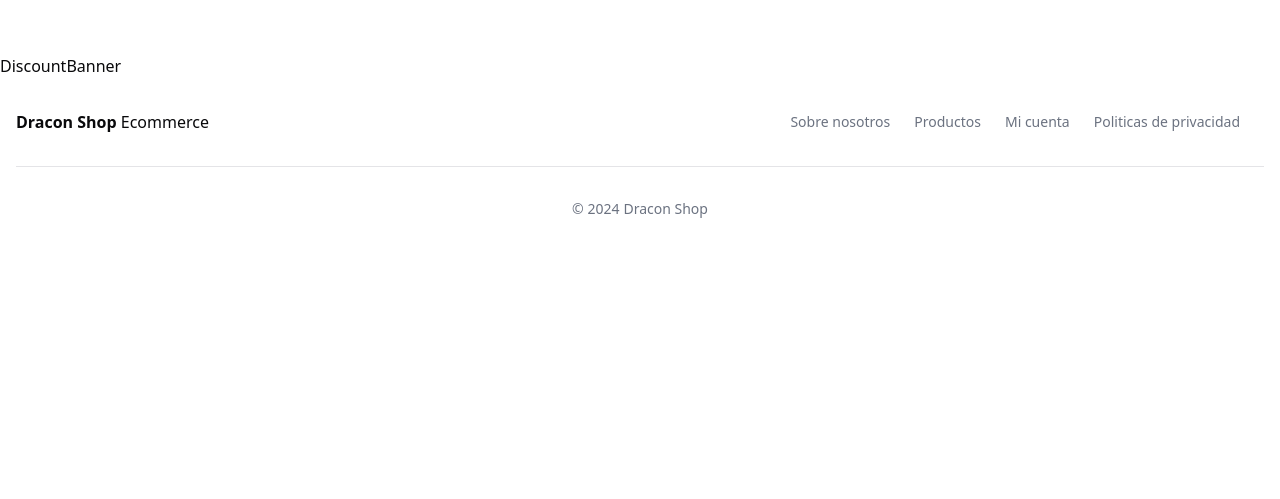
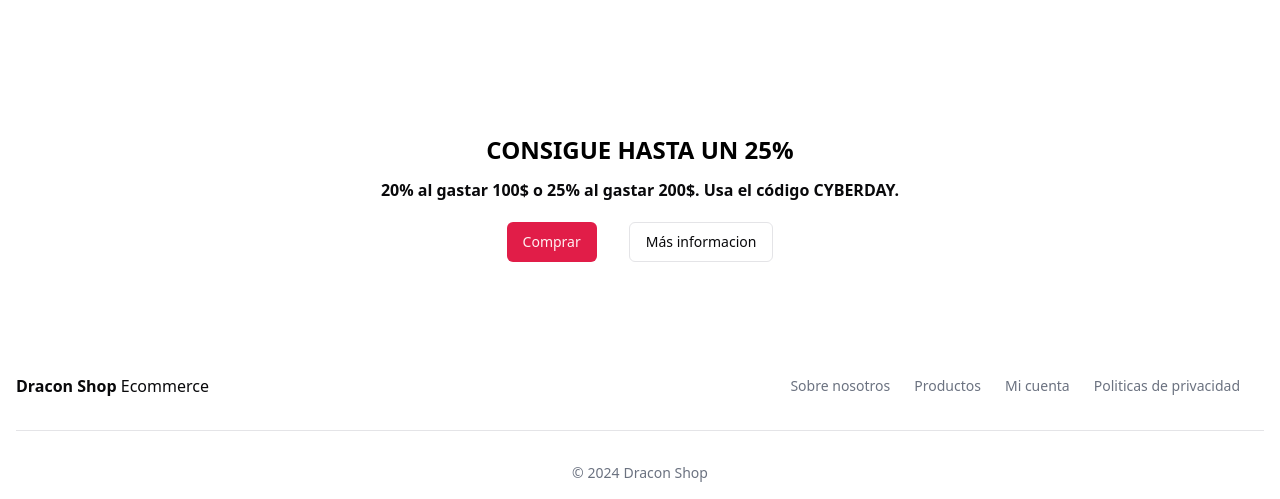
Before and after one commit to brandovidal/nestjs-ecommerce-app, a Next.js app: page / in a window 1280 px wide. Shown: the part 1097-1596 px from the top of the page. Before the commit the page ends 1332 px from the top, so only its background shows below. Built offline with nearby package versions, Linux system fonts and the light colour scheme; no server answers.

Commit message:
feat: create discount banner

```diff
--- a/src/sections/home/carousel-banner/carousel-banner.tsx
+++ b/src/sections/home/carousel-banner/carousel-banner.tsx
@@ -52,7 +52,7 @@ const CarouselBanner = () => {
             <CarouselItem key={id} onClick={() => router.push(link)} className="cursor-pointer">
               <Card className="shadow-none border-none bg-transparent">
                 <CardContent className="flex flex-col justify-center items-center text-center p-2">
-                  <p className="sm:text-lg text-wrap text-gray-900 dark:text-red-50 font-semibold">{title}</p>
+                  <p className="sm:text-lg text-wrap text-gray-900 dark:text-red-50 font-bold">{title}</p>
                   <p className="text-xs sm:text-sm text-wrap text-gray-900 dark:text-red-50 font-medium">{description}</p>
                 </CardContent>
               </Card>
--- a/src/sections/home/discount-banner/discount-banner.tsx
+++ b/src/sections/home/discount-banner/discount-banner.tsx
@@ -1,5 +1,17 @@
+import { buttonVariants } from "@/ui/button"
+import Link from "next/link"
+
 const DiscountBanner = () => {
-  return <div>DiscountBanner</div>
+  return (
+    <section className="p-5 sm:p-20 text-center">
+      <h2 className="uppercase font-black text-2xl text-black">Consigue hasta un 25%</h2>
+      <h3 className="mt-3 font-semibold">20% al gastar 100$ o 25% al gastar 200$. Usa el código CYBERDAY.</h3>
+      <article className="max-w-md mx-auto sm:flex justify-center gap-8 mt-5">
+        <Link href='#' className={buttonVariants()}>Comprar</Link>
+        <Link href='#' className={buttonVariants({ variant: 'outline' })}>M&aacute;s informacion</Link>
+      </article>
+    </section>
+  )
 }
 
 export { DiscountBanner }
--- a/src/sections/home/featured-products/featured-products.tsx
+++ b/src/sections/home/featured-products/featured-products.tsx
@@ -41,7 +41,7 @@ const FeaturedProducts = () => {
                     <section className="flex justify-between gap-4 px-8">
                       <h3 className="text-lg font-bold">{name}</h3>
                       <div className="flex items-center justify-between gap-3">
-                        <p className="px-2 py-1 text-white bg-black dark:text-black dark:bg-white rounded-full w-fit text-sm">{taste}</p>
+                        <p className="px-2 py-1 text-white dark:text-black bg-black dark:bg-white rounded-full w-fit text-sm">{taste}</p>
                         <p className="px-2 py-1 text-white bg-primary rounded-full w-fit text-sm">{origin}</p>
                       </div>
                     </section>
```
